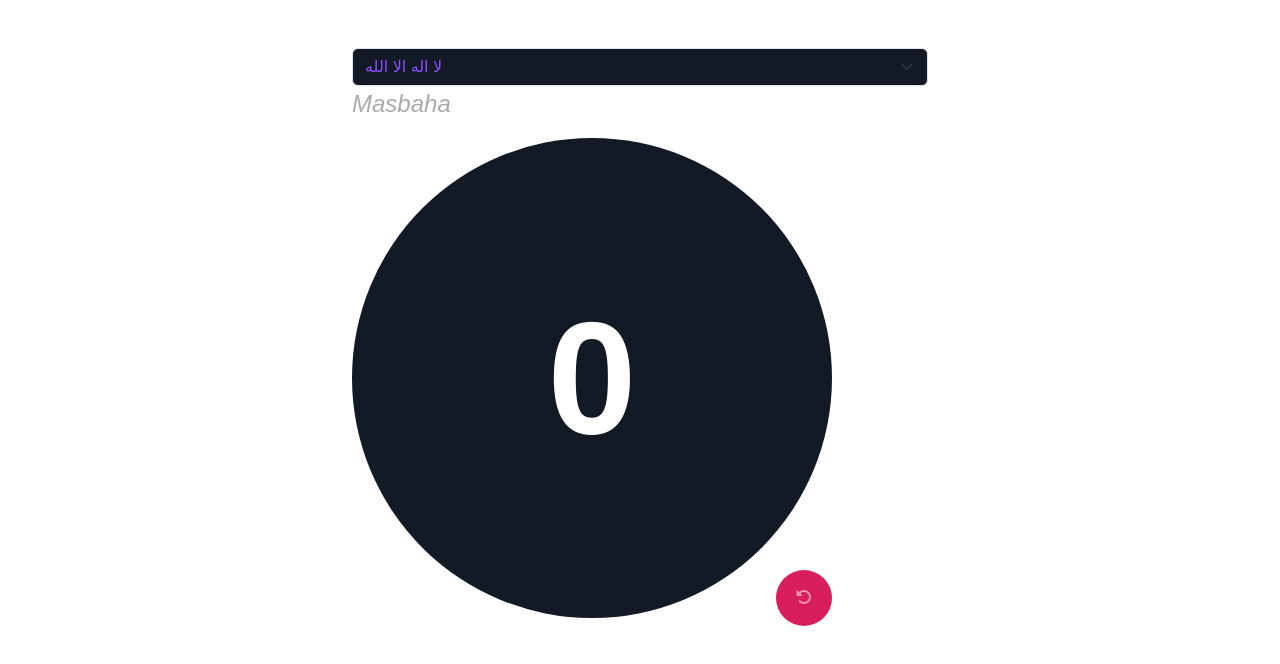
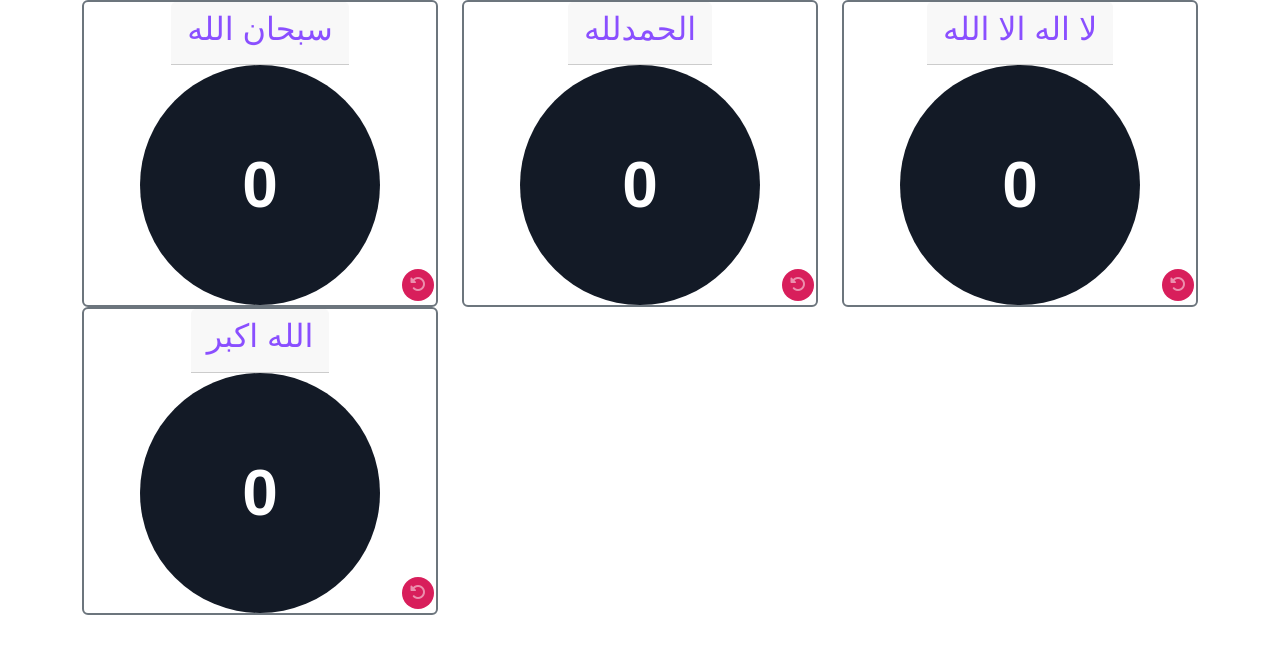
Before and after one commit to stitch099/msbaha2, a website: page public/index.html in a window 1280 px wide. Drawn offline with nearby package versions, Linux system fonts and the light colour scheme.

Commit message:
tt added counters

```diff
--- a/public/index.html
+++ b/public/index.html
@@ -12,38 +12,82 @@
 </head>
 <body>
     <main>
-            <select class="form-select" aria-label="Default select example" class="h-25 w-50" id="selector" onchange="getSelectValue()">
+            <!-- <select class="form-select" aria-label="Default select example" class="h-25 w-50" id="selector" onchange="getSelectValue()">
                 <option selected>لا اله الا الله</option>
                 <option value="1">الحمدلله</option>
                 <option value="2">سبحان الله </option>
                 <option value="3">اللهم صلي و سلم على سيدنا محمد</option>
-            </select>
-            <p>
+            </select>  -->
+            <!-- <p>
                 Masbaha
-            </p>
+            </p> -->
+        <div class="container no-text-select">
+            <div class="row row-cols-lg-3 row-cols-xlg-4">
+                <div class="col">
+                    <div class="card card1 border border-2 border-secondary">
+                        <div class="card-header"><h2 id="header">سبحان الله</h2></div>
+                        <div class="counter" onclick="increase()">
+                            <div class="counter-value" id="count">0</div>
+                        </div>
+                        <div class="counter-controls" onclick="reset()">
+                            <button type="button" id="reset">
+                                <span>
+                                    <i class="fa-solid fa-rotate-left"></i>
+                                </span>
+                            </button>
+                        </div>
+                    </div>
+                </div>
 
+                <div class="col">
+                    <div class="card card2 border border-2 border-secondary">
+                        <div class="card-header"><h2 id="header">الحمدلله</h2></div>
+                        <div class="counter" onclick="increaseTwo()">
+                            <div class="counter-value" id="countTwo" >0</div>
+                        </div>
+                        <div class="counter-controls" onclick="resetTwo()">
+                            <button type="button" id="reset">
+                                <span>
+                                    <i class="fa-solid fa-rotate-left"></i>
+                                </span>
+                            </button>
+                        </div>
+                    </div>
+                </div>
 
-        <div class="grid-container no-text-select" >
+                <div class="col">
+                    <div class="card card3 border border-2 border-secondary">
+                        <div class="card-header"><h2 id="header">لا اله الا الله</h2></div>
+                        <div class="counter" onclick="increaseThree()">
+                            <div class="counter-value" id="countThree">0</div>
+                        </div>
+                        <div class="counter-controls" onclick="resetThree()">
+                            <button type="button" id="reset">
+                                <span>
+                                    <i class="fa-solid fa-rotate-left"></i>
+                                </span>
+                            </button>
+                        </div>
+                    </div>
+                </div>
 
-            <div class="counter" onclick="increase()">
-                    <!-- <h2>الحمدلله</h2> -->
-
-                    <div class="counter-value" id="count">
-                        0
+                <div class="col">
+                    <div class="card card4 border border-2 border-secondary">
+                        <div class="card-header"><h2 id="header">الله اكبر</h2></div>
+                        <div class="counter" onclick="increaseFour()">
+                            <div class="counter-value" id="countFour">0</div>
+                        </div>
+                        <div class="counter-controls" onclick="resetFour()">
+                            <button type="button" id="reset">
+                                <span>
+                                    <i class="fa-solid fa-rotate-left"></i>
+                                </span>
+                            </button>
+                        </div>
                     </div>
+                </div>
 
             </div>
-
-                <div class="counter-controls" onclick="reset()">
-
-                    <button type="button" id="reset">
-                        <span>
-                            <i class="fa-solid fa-rotate-left"></i>
-                        </span>
-                    </button>
-
-                </div>
-
         </div>
     </main>
     <script src="script.js"></script>
--- a/public/script.js
+++ b/public/script.js
@@ -1,3 +1,5 @@
+// counter number one
+
 let count = 0;
 
 function increase() {
@@ -37,7 +39,129 @@ let main = () =>{
 
 main();
 
-function getSelectValue(){
-    let selectedValue = document.querySelector("#selector").value;
-    reset();
-}
+// counter number two
+
+
+let count2 = 0;
+
+function increaseTwo(){
+    setValueTwo(count2 += 1);
+};
+
+function resetTwo(){
+    setValueTwo(count2 = 0);
+};
+
+// helper functions for card 2
+
+function saveTwo(){
+    localStorage.setItem("count2" , count2);
+};
+
+function updateViewTwo(){
+    document.querySelector("#countTwo").innerHTML = count2;
+};
+
+let setValueTwo = (valueTwo) =>{
+    count2 = valueTwo;
+    saveTwo();
+    updateViewTwo();
+};
+
+// main function for card Two
+
+let mainTwo = () =>{
+    let counter2 = localStorage.getItem("count2");
+    if(counter2 == null){
+        setValueTwo(counter2 = 0);
+    }else {
+        setValueTwo(counter2 = parseInt(counter2));
+    };
+};
+
+mainTwo();
+
+
+// counter number three
+
+let count3 = 0;
+
+function increaseThree(){
+    setValueThree(count3 += 1);
+};
+
+function resetTwo(){
+    setValueThree(count3 = 0);
+};
+
+// helper functions for card 3
+
+function saveThree(){
+    localStorage.setItem("count3" , count3);
+};
+
+function updateViewThree(){
+    document.querySelector("#countThree").innerHTML = count3;
+};
+
+let setValueThree = (valueThree) =>{
+    count3 = valueThree;
+    saveThree();
+    updateViewThree();
+};
+
+// main function for card Three
+
+let mainThree = () =>{
+    let counter3 = localStorage.getItem("count3");
+    if(counter3 == null){
+        setValueThree(counter3 = 0);
+    }else {
+        setValueThree(counter3 = parseInt(counter3));
+    };
+};
+
+mainThree();
+
+
+// counter number four
+
+
+let count4 = 0;
+
+function increaseFour(){
+    setValueFour(count4 += 1);
+};
+
+function resetFour(){
+    setValueFour(count4 = 0);
+};
+
+// helper functions for card 4
+
+function saveFour(){
+    localStorage.setItem("count4" , count4);
+};
+
+function updateViewFour(){
+    document.querySelector("#countFour").innerHTML = count4;
+};
+
+let setValueFour = (valueFour) =>{
+    count4 = valueFour;
+    saveFour();
+    updateViewFour();
+};
+
+// main function for card Four
+
+let mainFour = () =>{
+    let counter4 = localStorage.getItem("count4");
+    if(counter4 == null){
+        setValueFour(counter4 = 0);
+    }else {
+        setValueFour(counter4 = parseInt(counter4));
+    };
+};
+
+mainFour();
--- a/public/style.css
+++ b/public/style.css
@@ -18,11 +18,11 @@ body{
     background-color: var(--light);
 }
 
-main{
-    padding: 3rem 2rem;
+/* main{
+    /* padding: 3rem 2rem;
     max-width: 640px;
-    margin: 0 auto;
-}
+    margin: 0 auto; */
+/* } */ */
 
 h2{
     color: var(--secondary);
@@ -30,7 +30,7 @@ h2{
     text-transform: uppercase;
     margin-bottom: 1rem;
 
-    /* grid-row: 2 / 3; */
+    grid-row: 2 / 3;
 }
 
 p{
@@ -43,22 +43,22 @@ p{
 .counter{
     background-color: var(--dark);
     padding: 1rem;
-    width: 30rem;
-    height: 30rem;
+    width: 15rem;
+    height: 15rem;
     border-radius: 50%;
     color: white;
     display: flex;
     justify-content: center;
     text-align: center;
-    /* grid-template-rows: repeat(4 , 5rem); */
+    grid-template-rows: repeat(4 , 5rem);
 }
 
 .counter-value{
-    font-size: 10rem;
+    font-size: 4rem;
     font-weight: 700;
     align-self: center;
 
-    /* grid-row: 3 / 5; */
+    grid-row: 3 / 5;
 }
 
 .counter-controls{
@@ -68,12 +68,15 @@ p{
     align-items: center;
     margin: 0 -0.5rem;
 
-    width: 3.5rem;
-    height: 3.5rem;
+    width: 2rem;
+    height: 2rem;
     border-radius: 50%;
 
-    grid-column: 10 / 11;
-    grid-row: 10 / 11;
+    position: absolute;
+    bottom: 4px;
+    right: 10px;
+    /* grid-column: 10 / 11;
+    grid-row: 10 / 11; */
 }
 .counter-controls button{
     margin: 0 0.5rem;
@@ -133,16 +136,16 @@ button:active {
     color: var(--dark);
 }
 
-.grid-container {
-    background-color: none;
+/* .grid-container {
+    background-color: pink;
 
-    width: 30rem;
-    height: 30rem;
+    width: 20rem;
+    height: 20rem;
 
     display: grid;
     grid-template-columns: repeat(10, 3rem ) ;
     grid-template-rows: repeat(10, 3rem );
-}
+} */
 
 .no-text-select {
     user-select: none;
@@ -152,3 +155,42 @@ button:active {
    background-color: var(--dark);
    color: var(--secondary);
 }
+
+.card1 {
+    display: grid;
+    justify-content: center;
+    align-items: center;
+
+    width: 100%;
+    position: relative;
+}
+
+.card2 {
+    display: grid;
+    justify-content: center;
+    align-items: center;
+
+    width: 100%;
+}
+
+.card3 {
+    display: grid;
+    justify-content: center;
+    align-items: center;
+
+    width: 100%;
+}
+
+.card4 {
+    display: grid;
+    justify-content: center;
+    align-items: center;
+
+    width: 100%;
+}
+
+#header {
+    color: var(--secondary);
+    background-color: none;
+
+}
```
